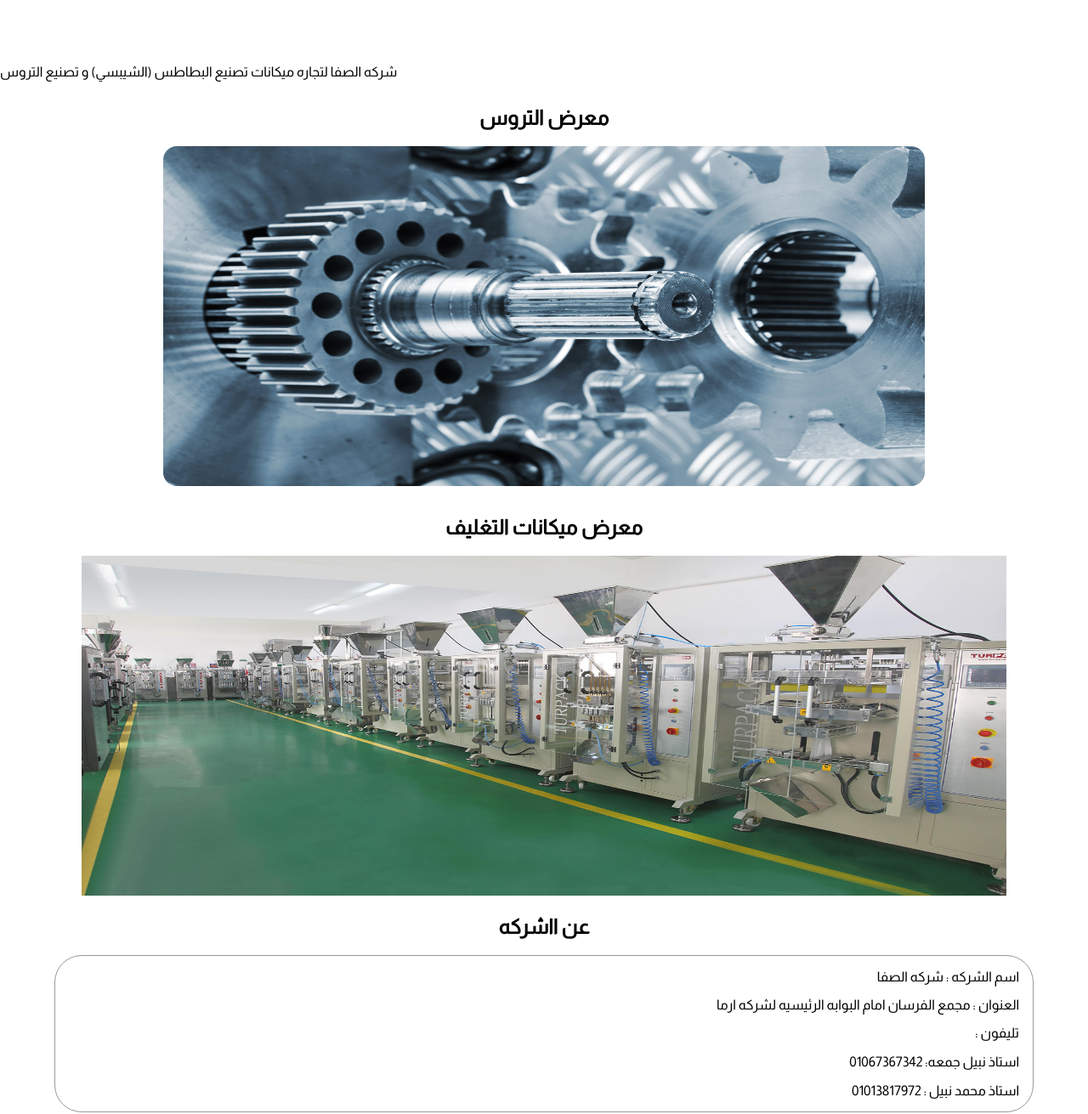
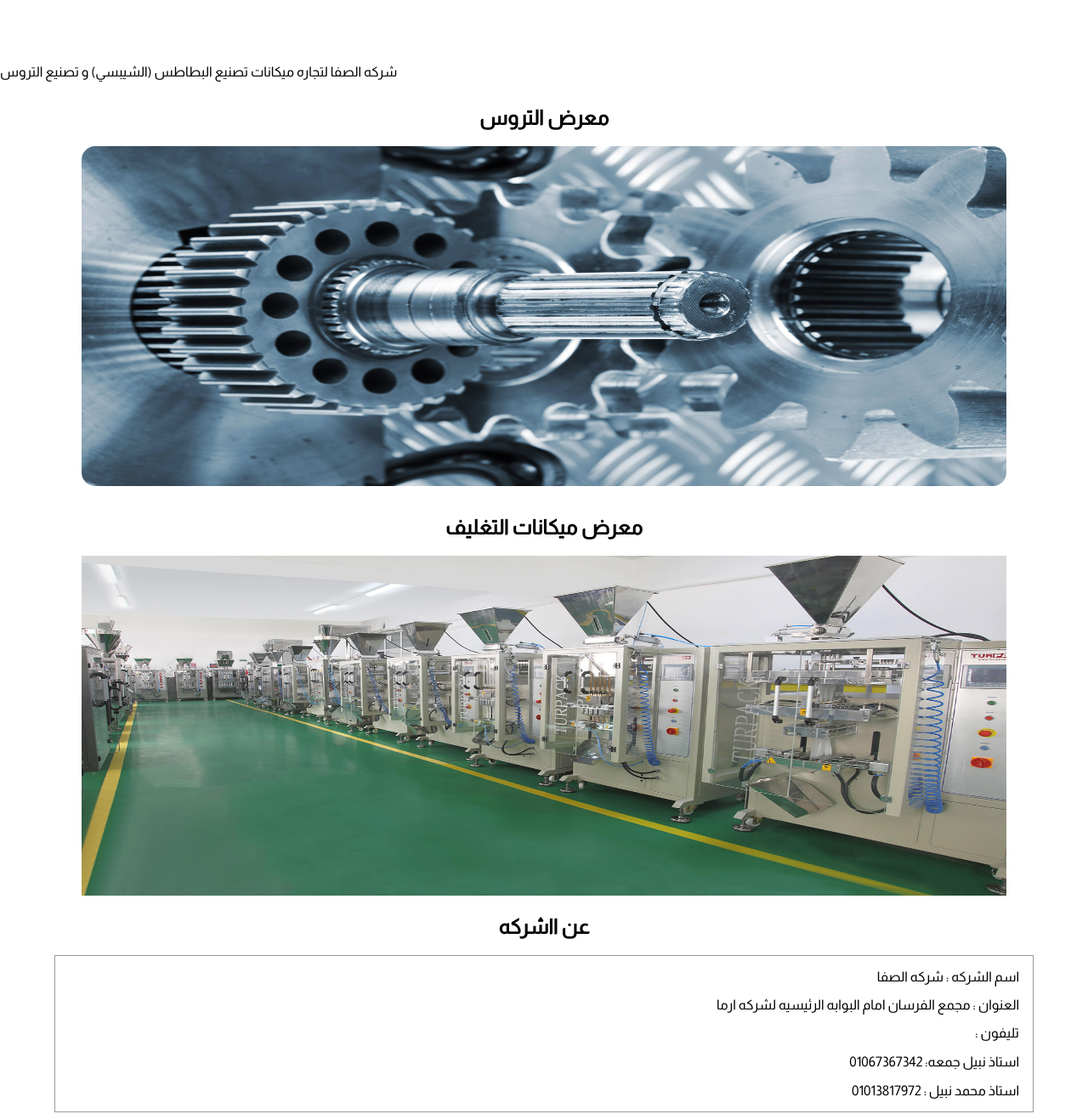
Before and after one commit to ElsafaaCompany/ElsafaaCompany, a plain HTML site: page index.html in a window 1280 px wide. Shown: the part 900-2211 px from the top of the page at 85% size. Drawn offline with nearby package versions, Linux system fonts and the light colour scheme.

Commit message:
Update stylesheet.css

```diff
--- a/stylesheet.css
+++ b/stylesheet.css
@@ -91,13 +91,13 @@ h1 {
 
 .about-comp > div > div {
   border: 1px solid rgba(0, 0, 0, 0.4);
-  border-radius: 2em;
+
   padding-right: 1em;
   text-align: right;
 }
 
 .trus-sec {
-  width: 70%;
+  width: 85%;
   margin: 2em auto;
 }
 .trus-sec > img {
```
